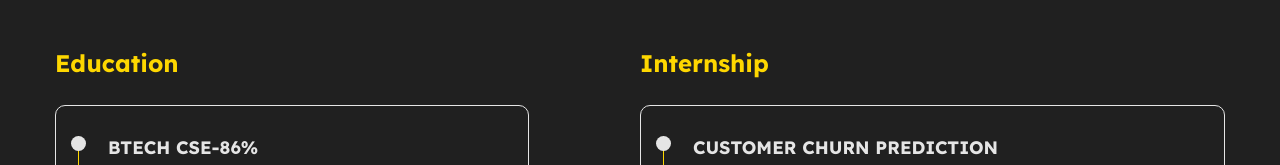
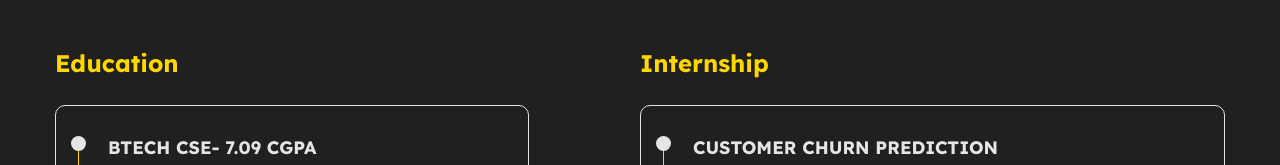
Before and after one commit to raush360an/Portfolio, a plain HTML site: page index.html in a window 1280 px wide. Shown: the part 960-1125 px from the top of the page. Drawn offline with nearby package versions, Linux system fonts and the light colour scheme.

Commit message:
Update index.html

```diff
--- a/index.html
+++ b/index.html
@@ -107,7 +107,7 @@
                                 <div class="timeline-item">
                                     <div class="circle-dot"></div>
                                     <h3 class="timeline-title">
-                                        BTECH CSE-86%
+                                        BTECH CSE- 7.09 CGPA
                                     </h3>
                                     <h4 class="timeline-title">National Institute Of Technology Delhi</h4>
                                     <h4 class="timeline-title">
```
